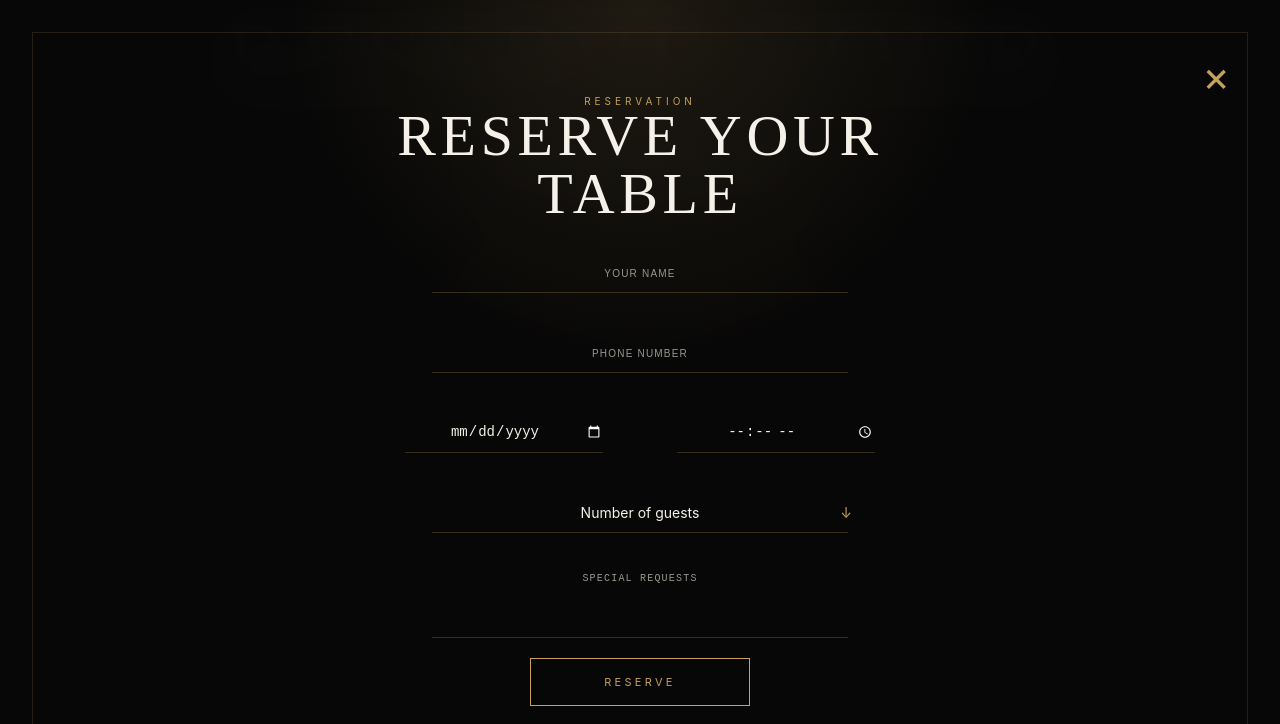
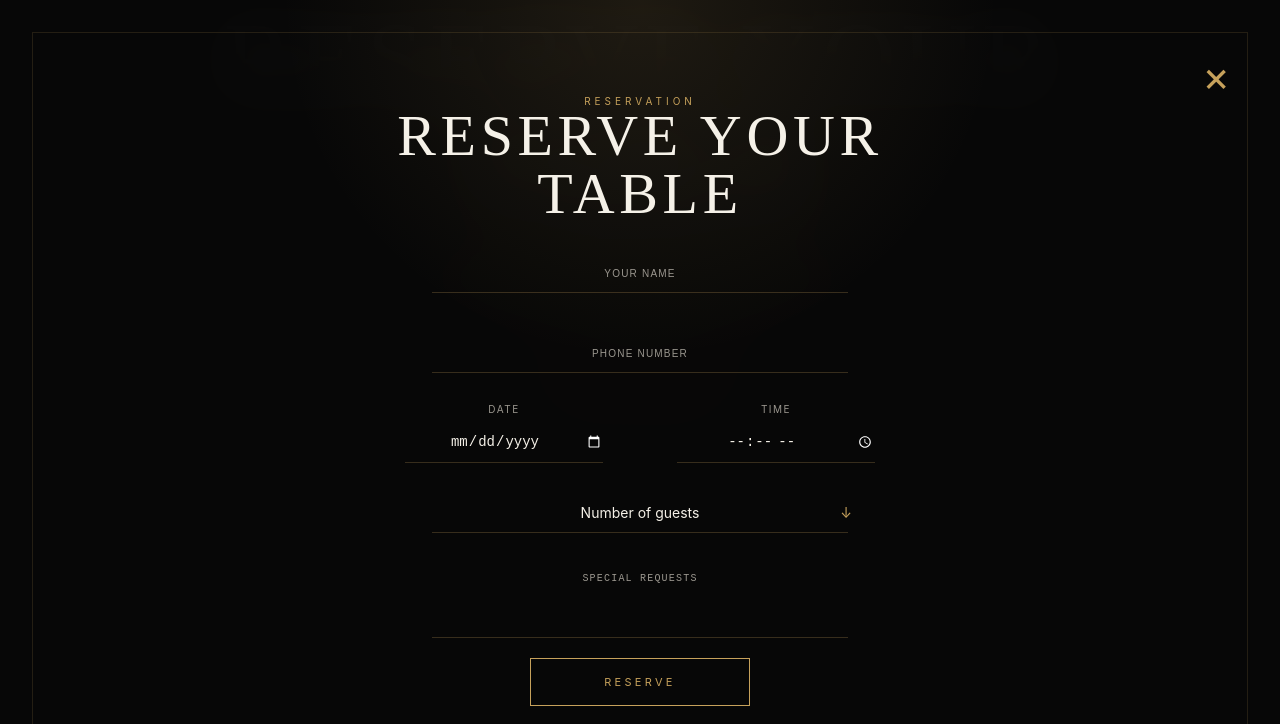
Before and after one commit to BohdanKrav4enko/LUMIERE, a React (Vite) app: page / in a window 1280 px wide. Both pictures are taken after a click on the button "BOOK A TABLE". Shown: the part 8077-8801 px from the top of the page. Built offline with nearby package versions, Linux system fonts and the light colour scheme.

Commit message:
feat: complete all pending tasks

```diff
--- a/src/components/reservationModal/ReservationModal.tsx
+++ b/src/components/reservationModal/ReservationModal.tsx
@@ -119,6 +119,8 @@ export const ReservationModal = ({
                     </S.Field>
                     <S.Row>
                         <S.Field>
+                            <S.Label>Date</S.Label>
+
                             <S.Input
                                 type="date"
                                 min={minDate}
@@ -134,7 +136,10 @@ export const ReservationModal = ({
                                 </S.Error>
                             )}
                         </S.Field>
+
                         <S.Field>
+                            <S.Label>Time</S.Label>
+
                             <S.Input
                                 type="time"
                                 {...register("time", {
--- a/src/components/reservationModal/styles/ReservationModalStyle.tsx
+++ b/src/components/reservationModal/styles/ReservationModalStyle.tsx
@@ -192,6 +192,22 @@ export const Input = styled.input`
         font-size:10px;
     }
 `;
+export const Label = styled.label`
+    width: 80%;
+
+    margin-bottom: 8px;
+
+    color: ${({ theme }) => theme.colors.muted};
+
+    font-size: 10px;
+
+    text-transform: uppercase;
+
+    letter-spacing: .15em;
+
+    text-align: center;
+`;
+
 export const TextArea = styled.textarea`
     width:80%;
 
```
